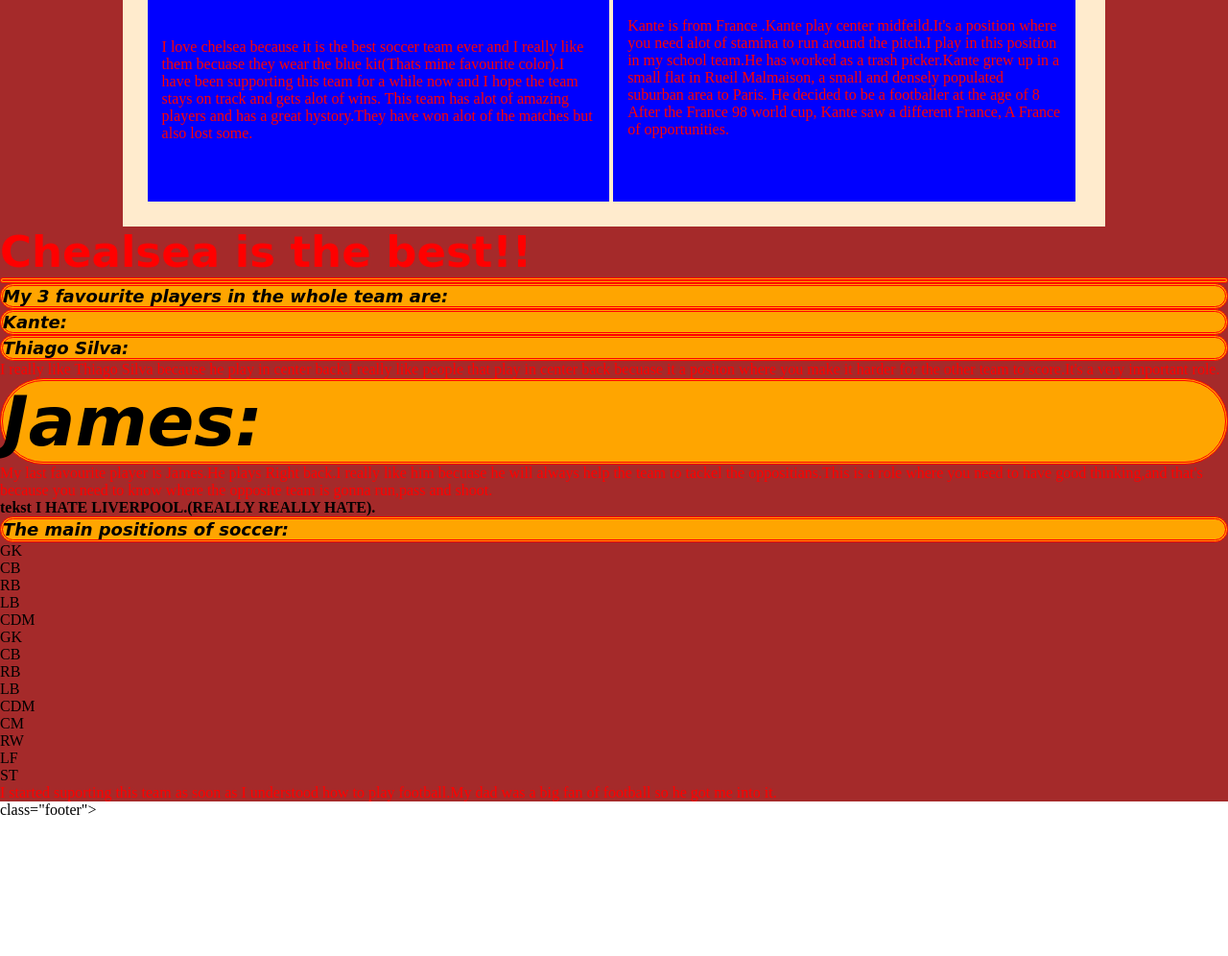
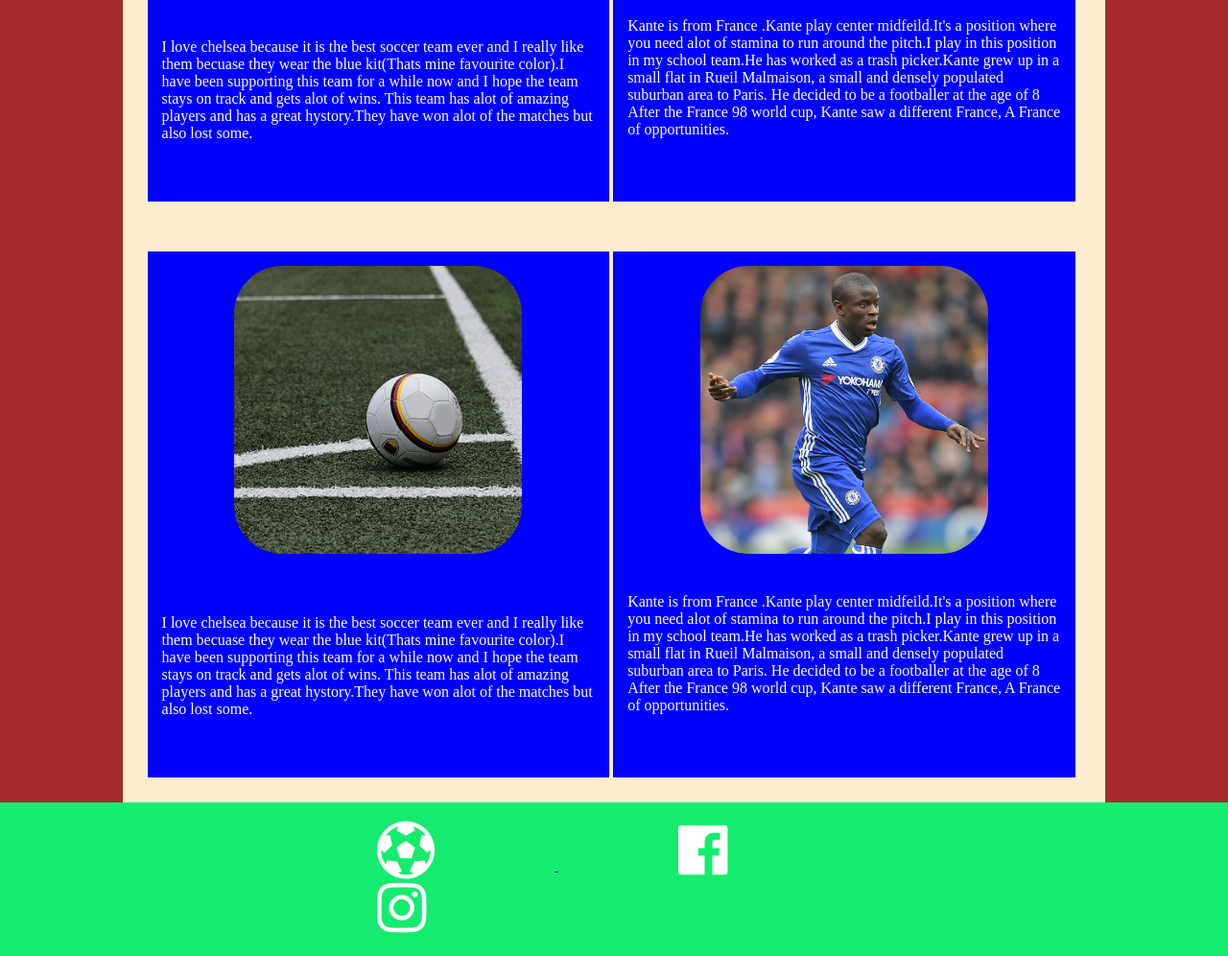
Before and after one commit to KevinGutej/FootballWebsite, a plain HTML site: page index.html in a window 1280 px wide. Shown: the part 464-1460 px from the top of the page at 96% size. Before the commit the page ends 1317 px from the top, so only its background shows below. Drawn offline with Linux system fonts and the light colour scheme; a web font is replaced by a local one.

Commit message:
commit 7

```diff
--- a/index.html
+++ b/index.html
@@ -6,7 +6,8 @@
     <meta name="viewport" content="width=device-width, initial-scale=1.0">
     <link rel="preconnect" href="https://fonts.gstatic.com">
 <link href="https://fonts.googleapis.com/css2?family=Langar&display=swap" rel="stylesheet">
-    <link rel="stylesheet" href="./style/main.css">
+<link rel="stylesheet" href="https://cdnjs.cloudflare.com/ajax/libs/font-awesome/4.7.0/css/font-awesome.css" integrity="sha512-5A8nwdMOWrSz20fDsjczgUidUBR8liPYU+WymTZP1lmY9G6Oc7HlZv156XqnsgNUzTyMefFTcsFH/tnJE/+xBg==" crossorigin="anonymous" />
+<link rel="stylesheet" href="./style/main.css">
 
     <title>Document</title>
 </head>
@@ -27,7 +28,7 @@
         <section class="row1">
             <div class="box-article">
                 <div class="box-image">
-                    <img class="klasa__obrazek first-image" src="./image/Football.jpg.jpg" alt="Football">
+                    <img class="klasa__obrazek second-image " src="./image/Football.jpg.jpg" alt="Football">
                 </div>
 
                 <p class="description">
@@ -40,7 +41,7 @@
             </div>
             <div class="box-article">
                 <div class="box-image">
-                    <img class="klasa__obrazek" src="./image/Kante.jpg" alt="Football">
+                    <img class="klasa__obrazek second-image" src="./image/Kante.jpg" alt="Football">
                 </div>
                 <p class="description">
                     Kante is from France .Kante play center midfeild.It's a position where you need alot of stamina to run around
@@ -49,57 +50,45 @@
                 </p>
             </div>
 
+        </section>
+        <section class="row1">
+            <div class="box-article">
+                <div class="box-image">
+                    <img class="klasa__obrazek second-image " src="./image/Football.jpg.jpg" alt="Football">
+                </div>
+
+                <p class="description">
+                    I love chelsea because it is the best soccer team ever and I really like them becuase they wear the blue
+                        kit(Thats mine favourite color).I have been supporting this team for a while now and I hope the team stays on track and gets alot of wins.
+                        This team has alot of amazing players and has a great hystory.They have won alot of the matches but also lost some.
 
 
-
+                </p>
+            </div>
+            <div class="box-article">
+                <div class="box-image">
+                    <img class="klasa__obrazek second-image" src="./image/Kante.jpg" alt="Football">
+                </div>
+                <p class="description">
+                    Kante is from France .Kante play center midfeild.It's a position where you need alot of stamina to run around
+                    the pitch.I play in this position in my school team.He has worked as a trash picker.Kante grew up in a small flat in Rueil Malmaison, a small and densely populated suburban area to Paris.
+                    He decided to be a footballer at the age of 8 After the France 98 world cup, Kante saw a different France, A France of opportunities.</p>
+                </p>
+            </div>
 
         </section>
-        <h1>
-            <p>Chealsea is the best!!</p>
-        </h1>
-        <h3>
 
-        </h3>
+    </main>
 
-        <h3>My 3 favourite players in the whole team are:</h3>
-        <h3>Kante:</h3>
-        <p>
-        </p>
-        <h3 title="haslo">Thiago Silva:</h3>
-        <p>I really like Thiago Silva because he play in center back.I really like people that play in center back
-                becuase it a positon where you make it harder for the other team to score.It's a very important role.</p>
-        </p>
-        <h3 id="id1" class="klasa1">James:</h3>
-        <p>My last favourite player is James.He plays Right back.I really like him becuase he will always help the team
-                to tackel the oppositians.This is a role where you need to have good thinking,and that's because you need to
-                know where the opposite team is gonna run,pass and shoot.</p>
-        </p>
-        <h4 id="id2">tekst <spam class="klasa2">I HATE LIVERPOOL.(REALLY REALLY HATE).</u></h4>
-        <h3>The main positions of soccer:</h3>
-        <ol>
-            <li>GK</li>
-            <li>CB</li>
-            <li>RB</li>
-            <li>LB</li>
-            <li>CDM</li>
-        </ol>
-        <ul>
-            <li>GK</li>
-            <li>CB</li>
-            <li>RB</li>
-            <li>LB</li>
-            <li>CDM</li>
-            <li>CM</li>
-            <li>RW</li>
-            <li>LF</li>
-            <li>ST</li>
-        </ul>
+    <footer class="footer">
+        <div class="box-footer">
+            <a href="www.facebook.com">
+            <i class="fa fa-futbol-o" aria-hidden="true"></i>
+            <i class="fa fa-facebook-official" aria-hidden="true"></i>
+            <i class="fa fa-instagram" aria-hidden="true"></i>
 
-        <p>I started suporting this team as soon as I understood how to play football.My dad was a big fan of football so he
-            got me into it.
-        </p>
-    </main>
-    <footer>class="footer"><FOOTER></FOOTER></footer>
+        </div>
+    </footer>
     <!--
     <main class="main">
         MAIN
--- a/style/main.scss
+++ b/style/main.scss
@@ -65,9 +65,14 @@
 p {
 font-style: arial;
 text-decoration:dotted;
-color: red;
+color: White;
 }
 
+h2 {
+  font-style: arial;
+  color: red;
+
+}
 .main {
     background-color: brown ;
     width: 100%;
@@ -87,65 +92,50 @@
           margin: 0 auto;
           height: 300px;
           margin-top: 15px;
+          overflow: hidden;
+          border-radius: 50px;
           img{
             display:block;
             width: 100%;
             height: 300px;
-            object-fit: contain;
+            object-fit: cover;
           }
-          .first-image {
-            object-fit: cover;
+          img:hover {
+
+            transition: 3s;
+            width: 120%;
+            height: 350px;
+          }
+          .second-image {
+            object-position: top;
           }
         }
         .description{
           padding: 15px;
         }
       }
+      h2 {
+        text-align: center;
+        padding: 15px;
+      }
     }
   }
 
-
-
-
-
-
-
-
-
-
-
-
-  /* .header {
-    background-color: white;
-    height: 100px;
-    padding: 10px;
-    margin-top: 0;
-  }
-  .header nav {
-    background-color: aquamarine;
-    height: 100%;
-    display: flex;
-
-  }
-  .header nav a {
+.footer {
+    background-color: rgb(21, 236, 111);
     padding: 20px;
-    margin: 5px;
-    background-color: bisque;
-    text-decoration: none;
-    color:green;
-  }
-  .header nav a:hover {
-    background-color: blueviolet;
-    transition:2s;
-  }
-  .header nav a:first-of-type {
-    flex-grow: 2;
-  }
-  .main {
-    background-color: aqua;
-    height: 100px;
-  }
-  .footer {
-    background-color: blue;
-    height:100px;
-  } */
+    .box-footer {
+      width: 60%;
+      margin: 0 auto;
+      i {
+        font-size: 60px;
+        margin: 0 125px;
+        color: white;
+        transition: 3s;
+      }
+      i:hover {
+        color: rgb(255, 0, 0);
+        transition: 3s;
+      }
+    }
+}
```
Also changed, not shown: About/aboutus.html (+39 -1 lines), image/Pilkasz.jpg (added), style/main.css, 1 other file.
